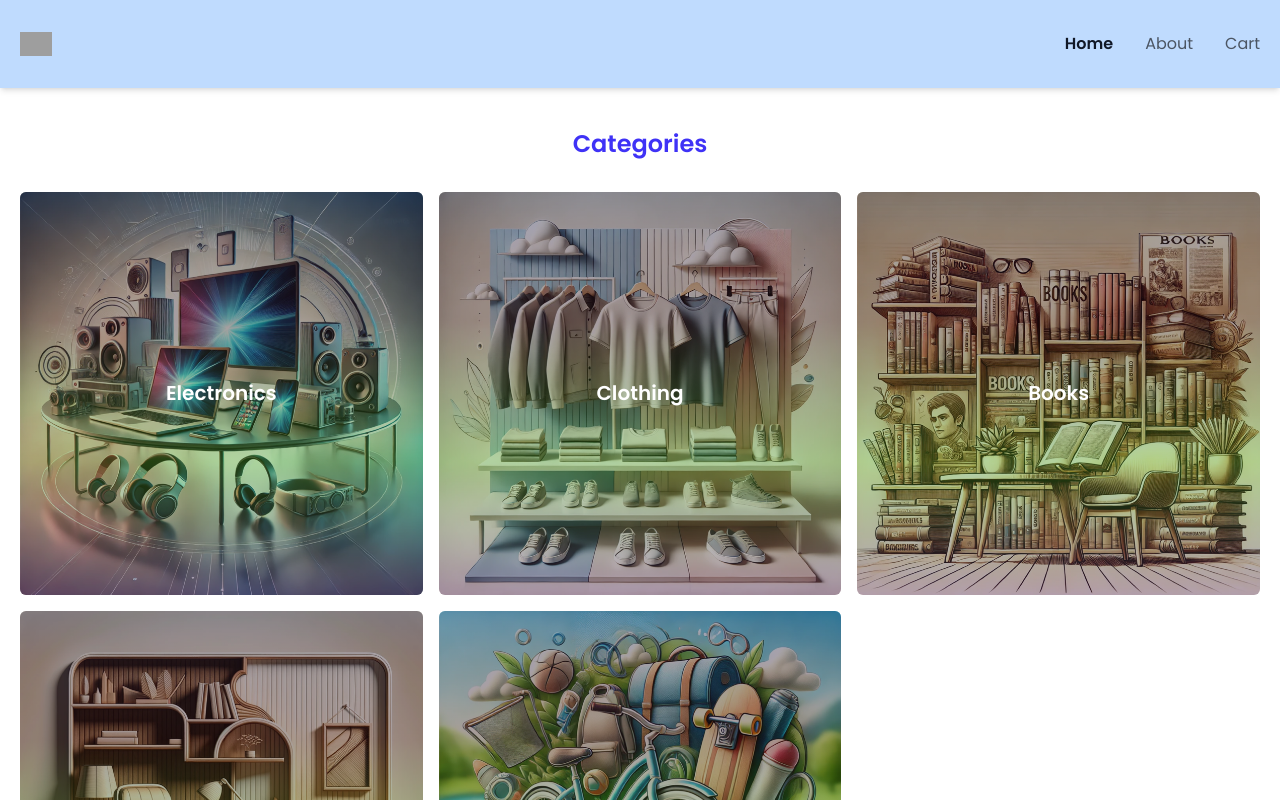
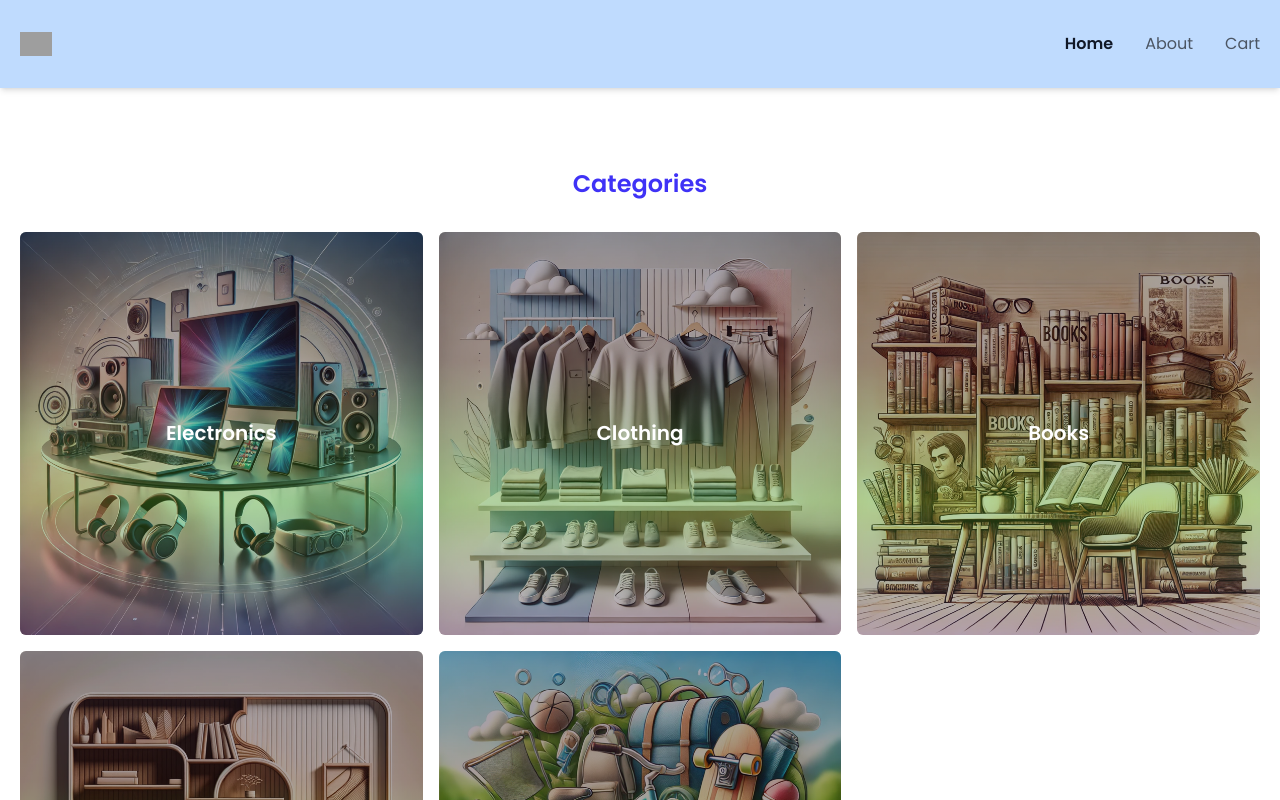
Before and after one commit to Maksym82/tailwind-and-css-modules, a React (Vite) app: page / in a window 1280 px wide. Shown: the top 800 px of the page. Built offline with nearby package versions, Linux system fonts and the light colour scheme; grey boxes are pictures that could not be loaded.

Commit message:
Add styles

```diff
--- a/src/pages/Home.jsx
+++ b/src/pages/Home.jsx
@@ -7,13 +7,13 @@
   console.log(location);
 
   return (
-    <div className="py-10">
+    <div className="py-10 sm:py-16 md:py-20">
       <h1 className="mb-8 text-2xl font-semibold text-center text-primary">Categories</h1>
       <ul className="grid grid-cols-3 gap-4 px-5">
         {categories.map((category) => (
           <li key={category.id}>
-            <Link className="relative flex flex-col items-center justify-center" to={`/category/${category.name}`}>
-              <span className="absolute z-10 text-xl font-semibold text-white">{category.name}</span>
+            <Link className="relative flex flex-col items-center justify-center group" to={`/category/${category.name}`}>
+              <span className="absolute z-10 text-xl font-semibold text-white transition-all group-hover:text-red-600 group-hover:text-2xl">{category.name}</span>
               <img className="rounded-md" src={category.img} alt={category.name} />
               <div className="absolute inset-0 rounded-md bg-gray-950 opacity-40 bg-custom-gradient"></div>
             </Link>
```
